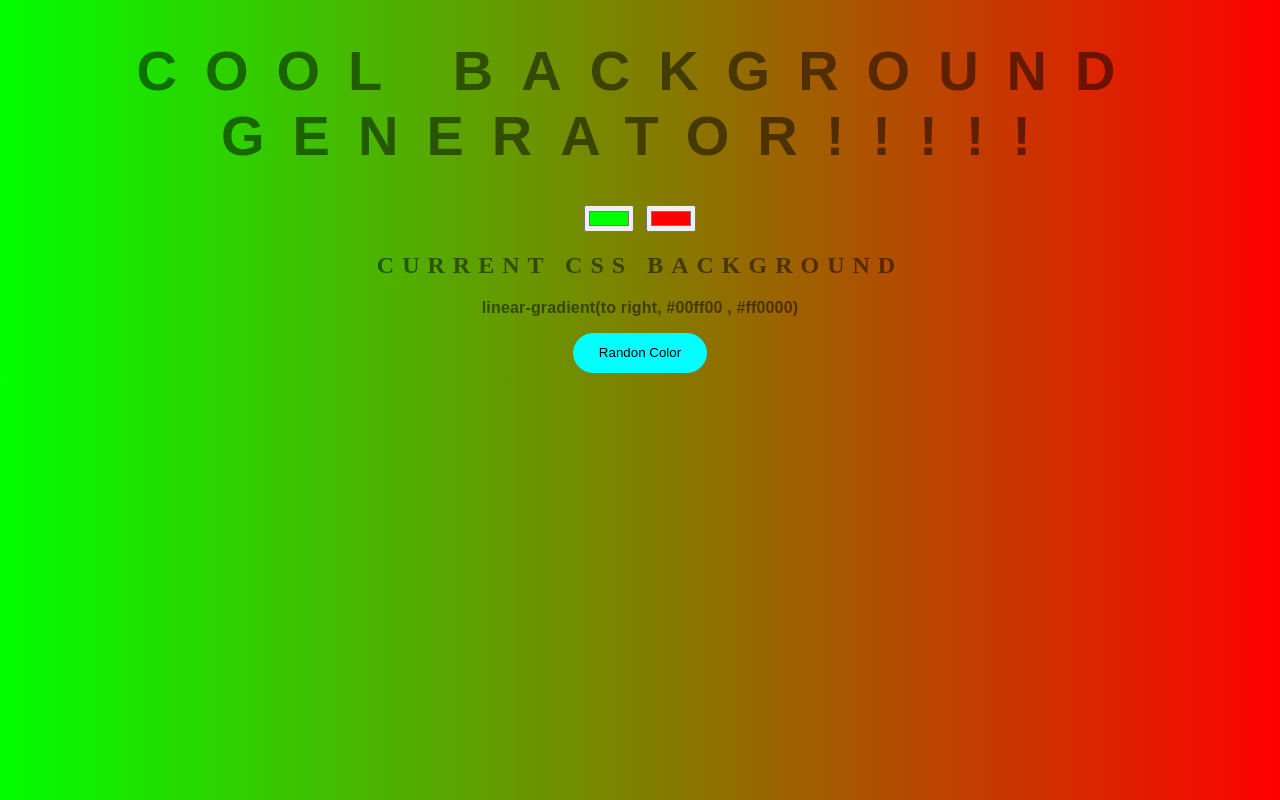
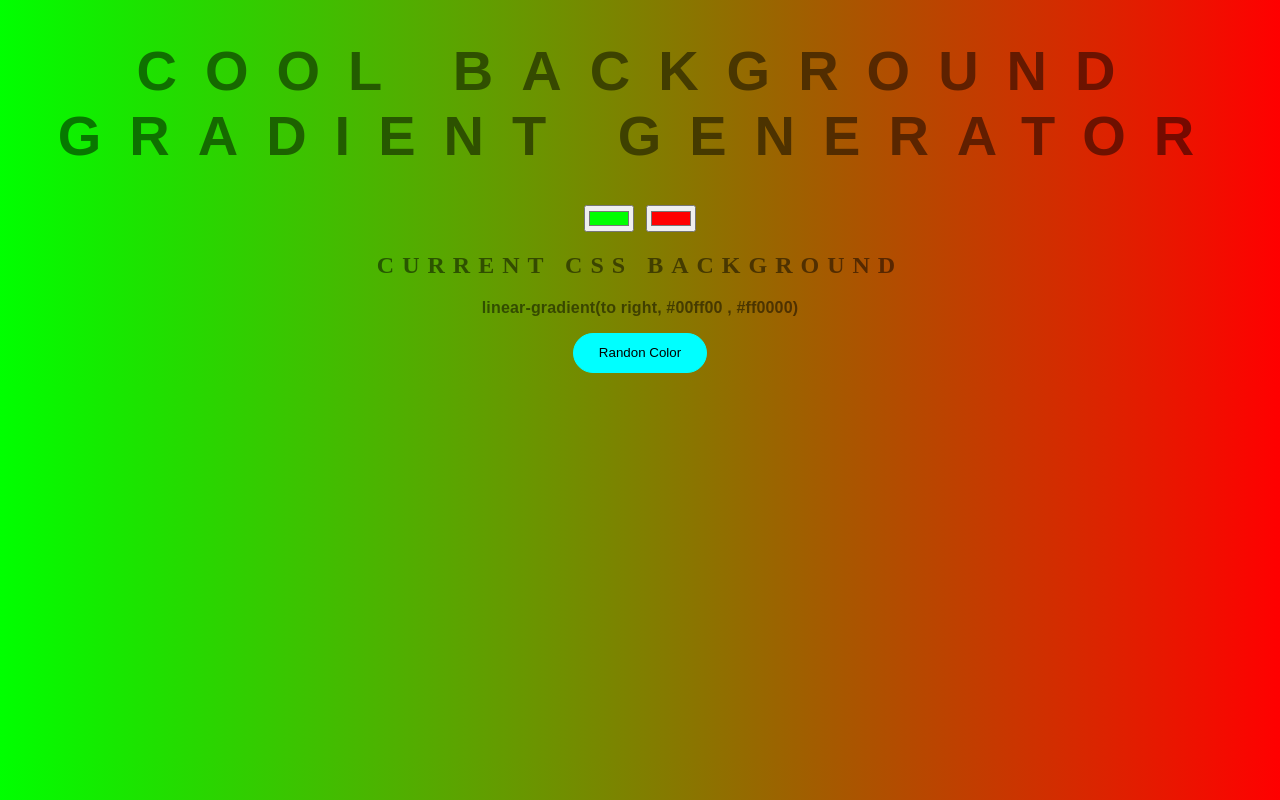
Before and after one commit to Manipandian/Background-Generator, a plain HTML site: page index.html in a window 1280 px wide. Drawn offline with Linux system fonts and the light colour scheme.

Commit message:
Change heading

```diff
--- a/index.html
+++ b/index.html
@@ -5,7 +5,7 @@
 	<link rel="stylesheet" type="text/css" href="style.css">
 </head>
 <body id="gradient">
-	<h1>Cool Background Generator!!!!!</h1>
+	<h1>Cool Background Gradient Generator</h1>
 	<input class="color1" type="color" name="color1" value="#00ff00">
 	<input class="color2" type="color" name="color2" value="#ff0000">
 	<h2>Current CSS Background</h2>
```
